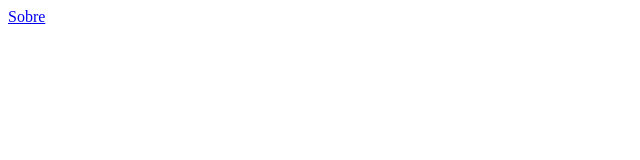
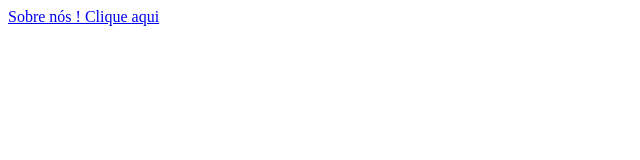
Before and after one commit to manoelaferpereira/tecwebmano, a plain HTML site: page index.html in a window 1280 px wide. Shown: the whole page, without its empty margins (0-640 px from the left). Drawn offline with Linux system fonts and the light colour scheme.

Commit message:
Update index.html

```diff
--- a/index.html
+++ b/index.html
@@ -10,7 +10,7 @@
         <a href="index.html"></a>
         <a href="media_aluno.html"></a>
         <a href="testeweb.html"></a>
-        <a href="sobrenos.html">Sobre </a>
+        <a href="sobrenos.html">Sobre nós ! Clique aqui  </a>
     </div>
 
 </body>
```
